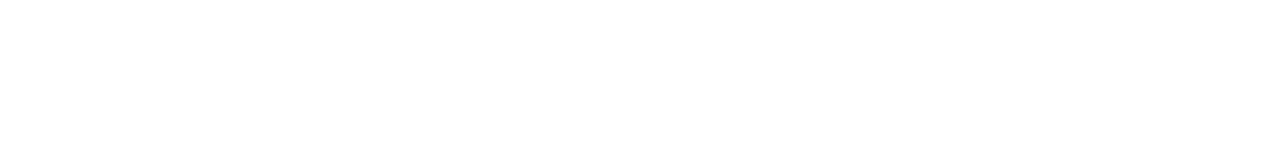
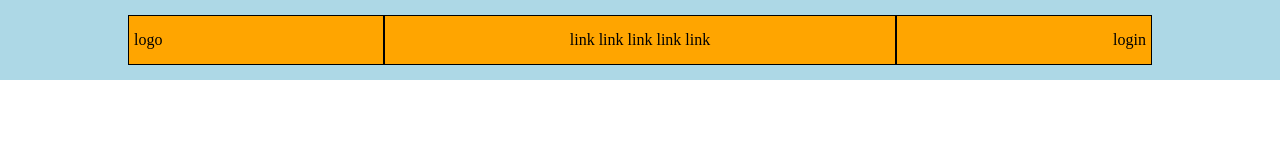
Before and after one commit to enrico-antonini1/htmlcss-struttura-discord, a plain HTML site: page index.html in a window 1280 px wide. Drawn offline with Linux system fonts and the light colour scheme.

Commit message:
feat: completamento header

```diff
--- a/css/style.css
+++ b/css/style.css
@@ -8,3 +8,78 @@
 img {
     max-width: 100%;
 }
+
+ul {
+    list-style: none;
+}
+
+a {
+    text-decoration: none;
+}
+
+/* UTILITIES */
+.border-bl {
+    border: 1px solid black;
+    /* border-style: hidden; */
+}
+
+.mg-2px{
+    margin-left: 2px;
+    margin-right: 2px;
+}
+
+.pd-5px {
+    padding: 5px;
+}
+
+.text-bl {
+    color: black;
+}
+
+/* HEADER */
+
+.header {
+    background-color: lightblue;
+    height: 80px;
+    display: flex;
+    align-items: center;
+}
+
+
+.sec-header {
+    background-color: orange;
+    height: 50px;
+    width: 80%;
+    display: flex;
+    justify-content: space-between;
+    align-items: center;
+    margin: 0 auto
+}
+
+.logo {
+    width: 25%;
+    height: 100%;
+    /* border: 1px solid black; */
+    display: flex;
+    align-items: center;
+
+}
+
+.link-list {
+    width: 50%;
+    height: 100%;
+    border: 1px solid black;
+    display: flex;
+    align-items: center;
+    justify-content: center;
+}
+
+.login {
+    width: 25%;
+    text-align: right;
+    height: 100%;
+    border: 1px solid black;
+    display: flex;
+    align-items: center;
+    justify-content: right;
+}
--- a/index.html
+++ b/index.html
@@ -4,26 +4,28 @@
 <head>
     <meta charset="UTF-8">
     <meta name="viewport" content="width=device-width, initial-scale=1.0">
-    <title>Document</title>
+    <title>Discord</title>
     <link rel="stylesheet" href="./css/style.css">
 </head>
 
 <body>
-    <header>
-        <section></section>
-        <section></section>
+    <header class="header">
+        <section class="sec-header">
+            <div class="logo pd-5px border-bl">logo</div>
+            <nav class="link-list">
+                <a href="" class="mg-2px text-bl">link</a>
+                <a href="" class="mg-2px text-bl">link</a>
+                <a href="" class="mg-2px text-bl">link</a>
+                <a href="" class="mg-2px text-bl">link</a>
+                <a href="" class="mg-2px text-bl">link</a>
+            </nav>
+            <a href="" class="login pd-5px text-bl">login</a>
+        </section>
+
     </header>
-    <main>
-        <section></section>
-        <section></section>
-        <section></section>
-        <section></section>
+    <main></main>
 
-    </main>
-    <footer>
-        <section></section>
-        <section></section>
-    </footer>
+    <footer></footer>
 </body>
 
 </html>
```
